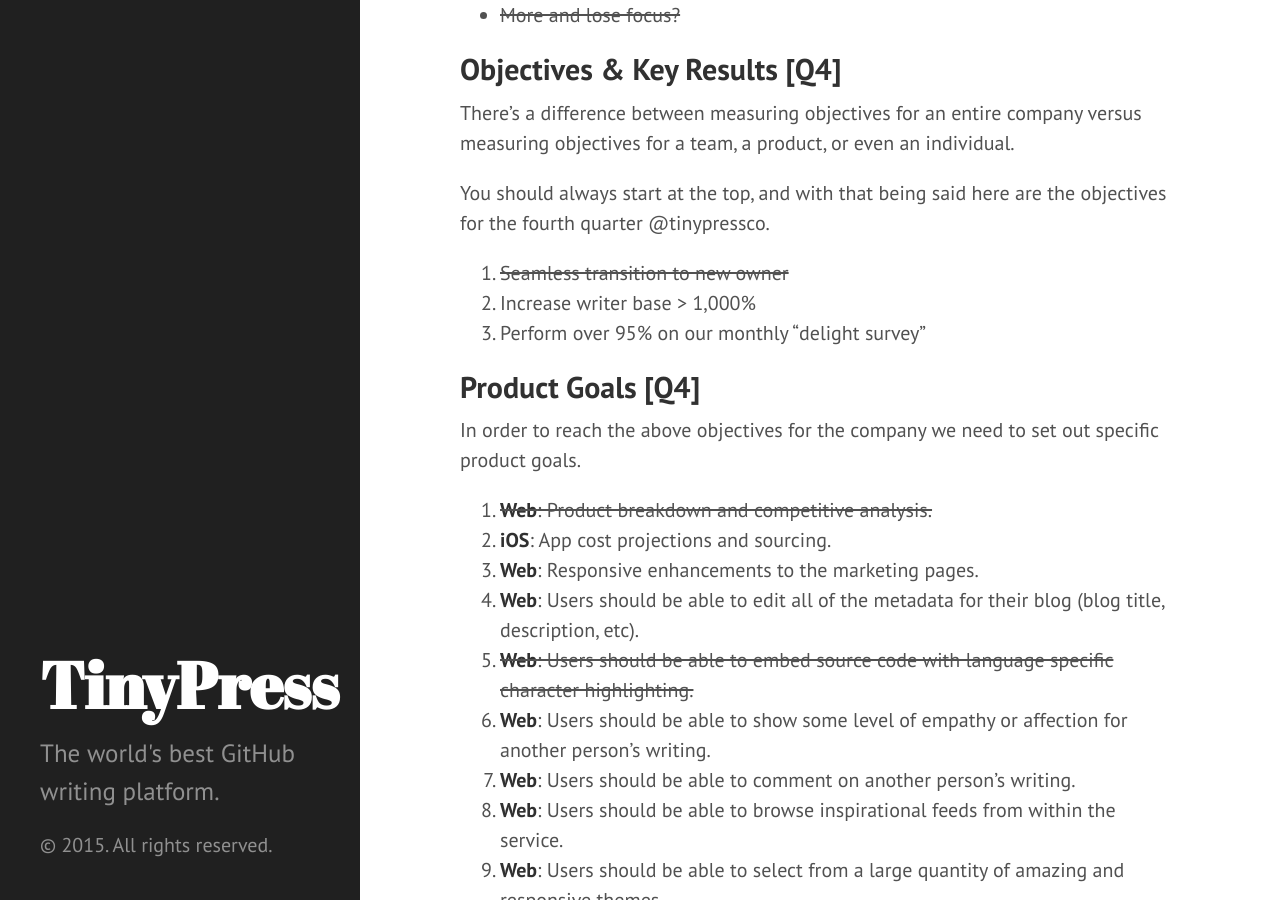
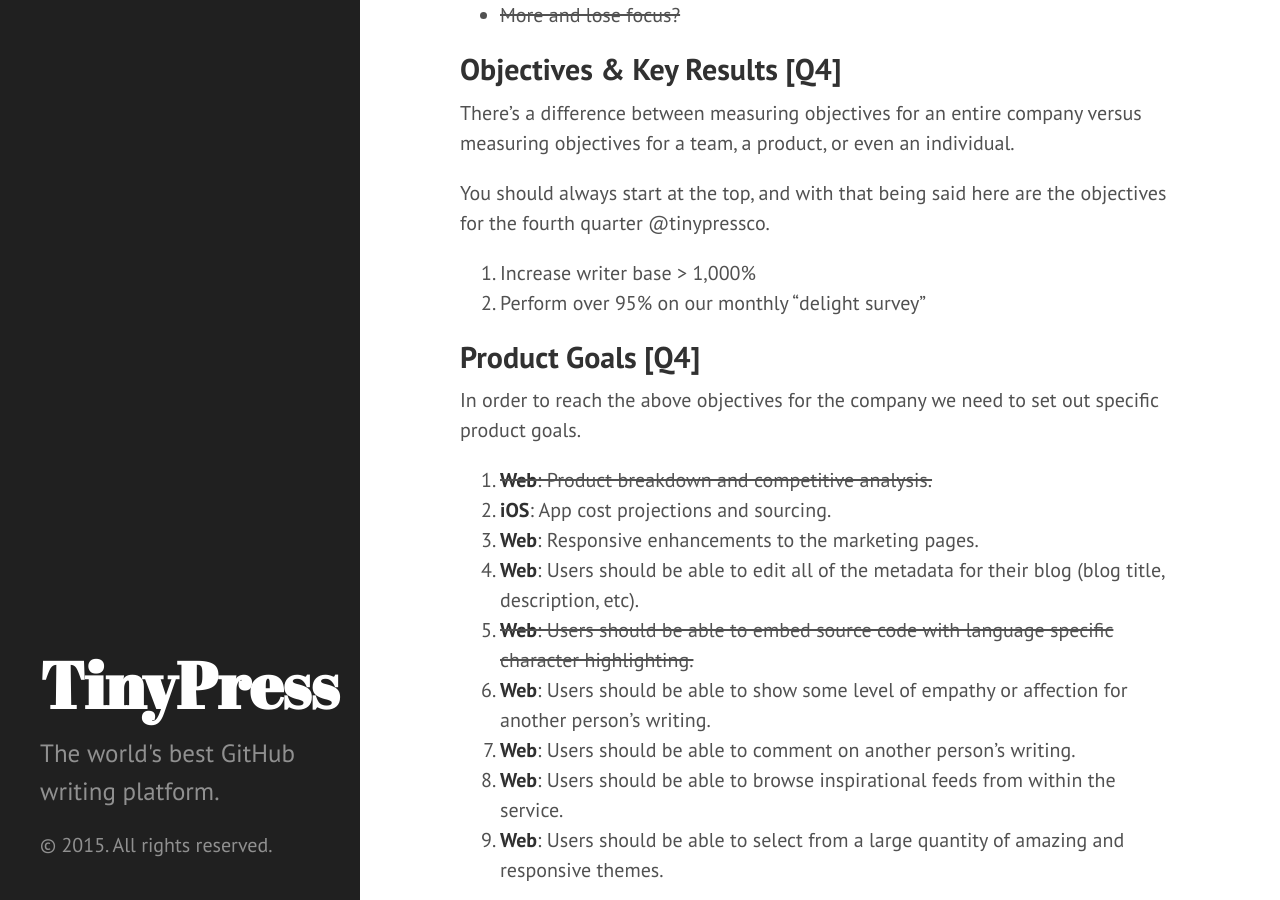
Before and after one commit to fugabi/tinypressco.github.io, a Jekyll site: the page built from _posts/2015-09-25-the-future-of-tinypress.markdown, in a window 1280 px wide and 900 px high, scrolled down 605 px. Built offline with Jekyll 4.4.1, drawn with Linux system fonts in a browser that asks for light colours.

Commit message:
Post update: The Future of TinyPress

```diff
--- a/_posts/2015-09-25-the-future-of-tinypress.markdown
+++ b/_posts/2015-09-25-the-future-of-tinypress.markdown
@@ -21,9 +21,8 @@ There's a difference between measuring objectives for an entire company versus m
 
 You should always start at the top, and with that being said here are the objectives for the fourth quarter @tinypressco.
 
-1. <strike>Seamless transition to new owner</strike>
-2. Increase writer base > 1,000%
-3. Perform over 95% on our monthly "delight survey"
+1. Increase writer base > 1,000%
+2. Perform over 95% on our monthly "delight survey"
 
 ## Product Goals [Q4]
 In order to reach the above objectives for the company we need to set out specific product goals.
```
